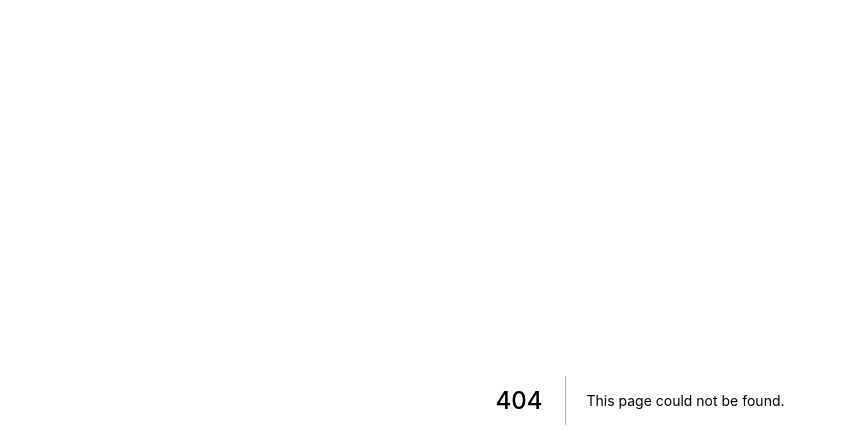
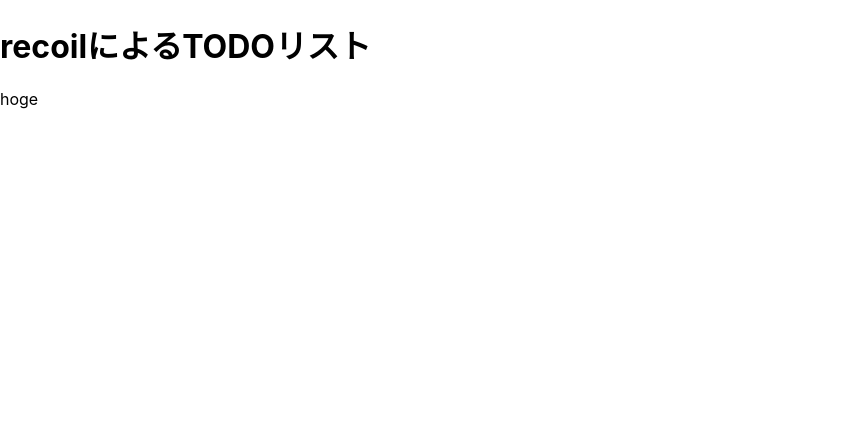
Before and after one commit to SonedaYusuke/next-template, a Next.js app: page /recoilTodo in a window 1280 px wide. Before the commit this address had no page. Shown: the top 448 px of the page, without its empty margins (0-846 px from the left). Built offline with nearby package versions, Linux system fonts and the light colour scheme.

Commit message:
ページ作成

```diff
--- /dev/null
+++ b/src/components/Todo.tsx
@@ -0,0 +1,14 @@
+import React, { FC, ChangeEvent } from "react"
+
+import { atom, useRecoilState } from "recoil"
+
+const Todo: FC = () => {
+
+  return (
+    <div>
+      <p>hoge</p>
+    </div>
+  )
+}
+
+export default Todo
--- a/src/pages/index.tsx
+++ b/src/pages/index.tsx
@@ -16,6 +16,9 @@
         <li>
           <Link href="/recoil">recoil</Link>
         </li>
+        <li>
+          <Link href="/recoilTodo">todo</Link>
+        </li>
       </ul>
     </div>
   )
--- /dev/null
+++ b/src/pages/recoilTodo.tsx
@@ -0,0 +1,14 @@
+import React, { FC } from "react"
+
+import Todo from "~/components/Todo.tsx"
+
+const Recoil: FC = () => {
+  return (
+    <div>
+      <h1>recoilによるTODOリスト</h1>
+      <Todo></Todo>
+    </div>
+  )
+}
+
+export default Recoil
```
